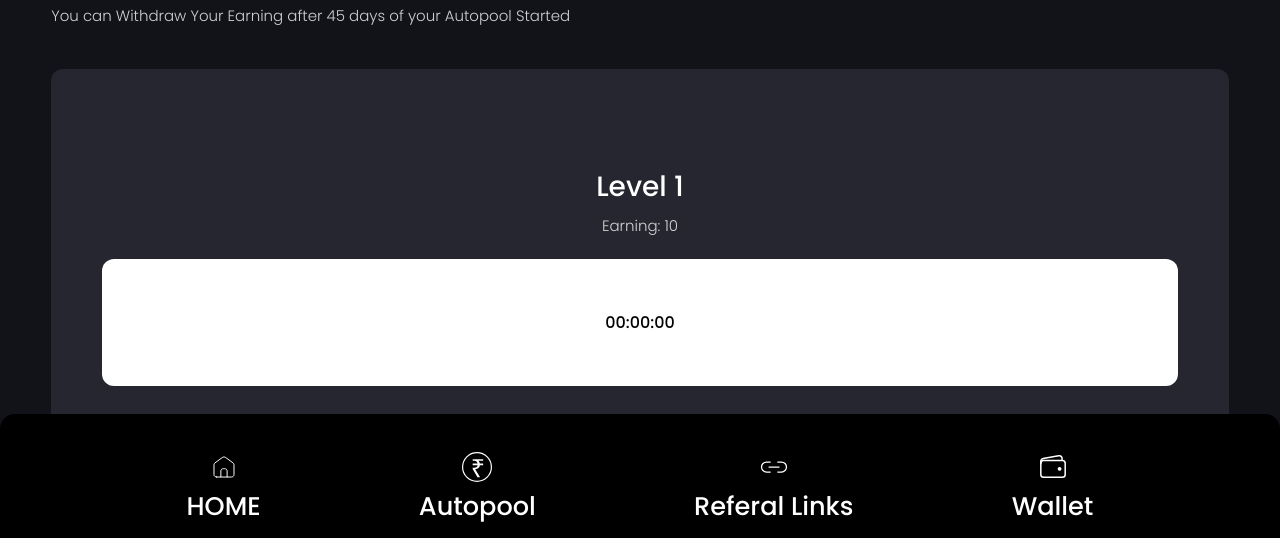
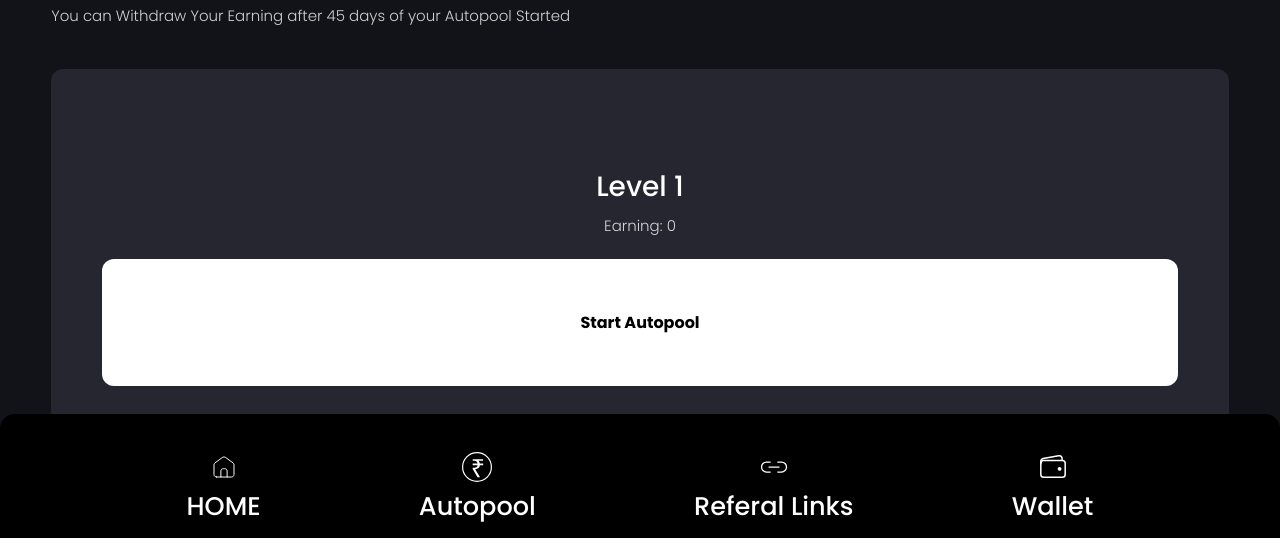
Before and after one commit to Sumit-web1/K9, a React (Create React App) app: page /autopool in a window 1280 px wide. Shown: the part 236-774 px from the top of the page. Built offline with nearby package versions, Linux system fonts and the light colour scheme; a web font is replaced by a local one.

Commit message:
Timer Added in autopool

```diff
--- a/src/Components/AutopoolCard.jsx
+++ b/src/Components/AutopoolCard.jsx
@@ -1,34 +1,77 @@
-import React from 'react'
-import '../Style/Autopool.css'
+import React, { useState, useEffect } from 'react';
+import '../Style/Autopool.css';
 
 function AutopoolCard() {
+  const [timer, setTimer] = useState(0); // Initial timer value in seconds
+  const [earnings, setEarnings] = useState(0);
+  const [autopoolStarted, setAutopoolStarted] = useState(false);
 
-  let levels = [
-    { level: 1, earning: 10 },
-    { level: 2, earning: 20 },
-    { level: 3, earning: 30 },
-    { level: 4, earning: 40 },
-    { level: 5, earning: 50 },
-    { level: 6, earning: 60 },
-    { level: 7, earning: 70 },
-    { level: 8, earning: 80 },
-    { level: 9, earning: 90 },
+  const levels = [
+    { level: 1, earning: 0 },
+    { level: 2, earning: 0 },
+    { level: 3, earning: 0 },
+    { level: 4, earning: 0 },
+    { level: 5, earning: 0 },
+    { level: 6, earning: 0 },
+    { level: 7, earning: 0 },
+    { level: 8, earning: 0 },
+    { level: 9, earning: 0 },
   ];
+
+  const startAutopool = () => {
+    setAutopoolStarted(true);
+    setTimer(1440); // Set the timer to 1 minute
+  };
+
+  useEffect(() => {
+    let intervalId;
+
+    if (autopoolStarted) {
+      intervalId = setInterval(() => {
+        setTimer((prevTimer) => {
+          if (prevTimer > 0) {
+            return prevTimer - 1;
+          } else {
+            setEarnings((prevEarnings) => prevEarnings + 5);
+            setTimer(1400); // Reset the timer to 1 minute when it reaches 0
+            return 0; // Reset to 0 to avoid any potential issues
+          }
+        });
+      }, 1000);
+    }
+
+    // Clean up the interval when the component unmounts
+    return () => clearInterval(intervalId);
+  }, [autopoolStarted]);
 
   return (
     <div>
-       {levels.map((levelInfo) => (
+      {levels.map((levelInfo) => (
         <div key={levelInfo.level} className='autopoolCard'>
           <h1>Level {levelInfo.level}</h1>
-          <p>Earning: {levelInfo.earning}</p>
+          <p id='autopoolEarning'>Earning: {levelInfo.earning + earnings}</p>
           <br />
-          <div className="withdrawBtn">
-            00:00:00
-          </div>
+          {autopoolStarted ? (
+            <div className="startTimer" id='timer'>
+              {formatTimer(timer)}
+            </div>
+          ) : (
+            <div className="startTimer" onClick={startAutopool}>
+              Start Autopool
+            </div>
+          )}
         </div>
       ))}
     </div>
-  )
+  );
 }
 
-export default AutopoolCard
+// Function to format the timer value into HH:MM:SS
+function formatTimer(seconds) {
+  const hours = Math.floor(seconds / 3600);
+  const minutes = Math.floor((seconds % 3600) / 60);
+  const remainingSeconds = seconds % 60;
+  return `${String(hours).padStart(2, '0')}:${String(minutes).padStart(2, '0')}:${String(remainingSeconds).padStart(2, '0')}`;
+}
+
+export default AutopoolCard;
--- a/src/Style/Autopool.css
+++ b/src/Style/Autopool.css
@@ -30,3 +30,13 @@
 .autopoolCard h1{
     font-size: 28px;
 }
+
+.startTimer{
+    width: 100%;
+    padding: 4vw;
+    background-color: #fff;
+    border-radius: 12px;
+    color: #000;
+    text-align: center;
+    font-weight: 700;
+}
```
